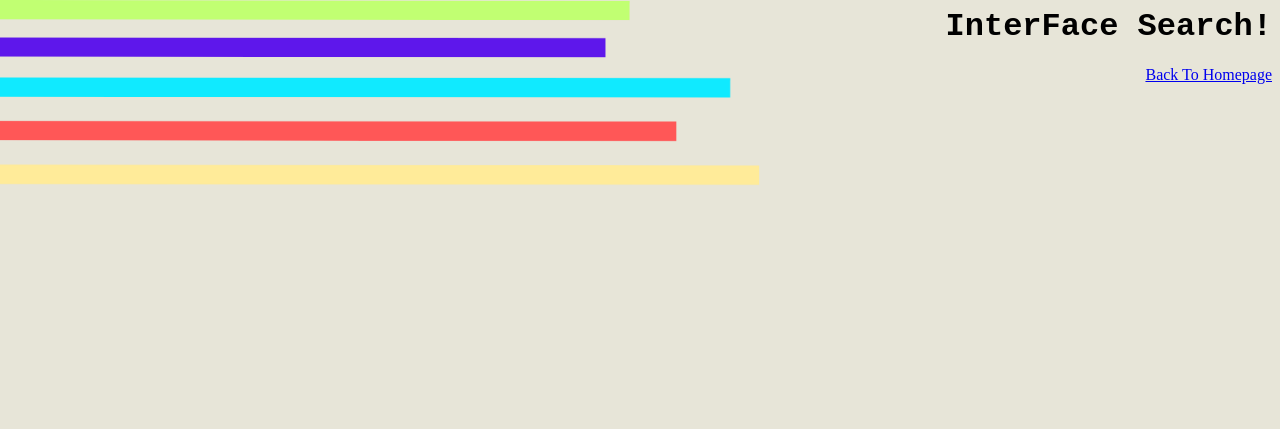
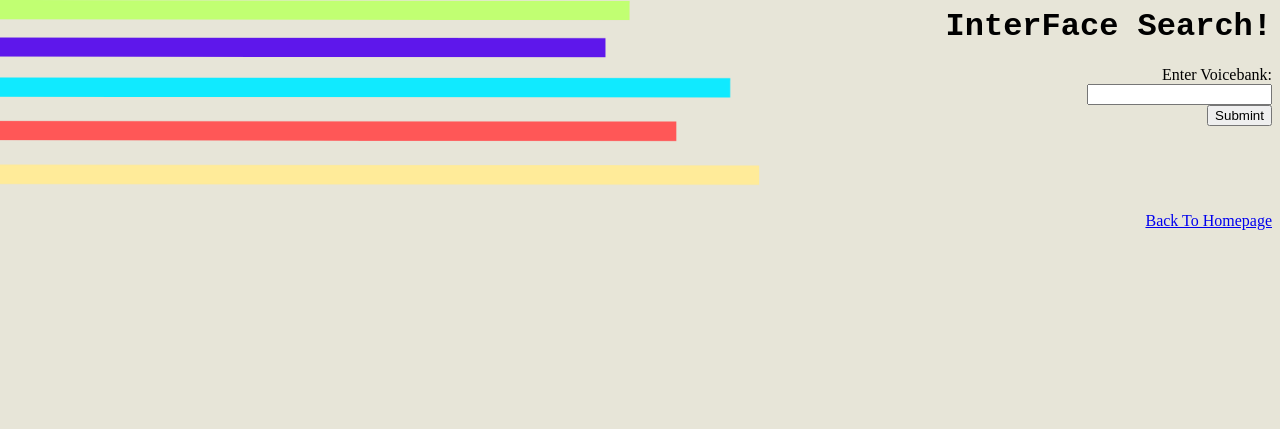
Before and after one commit to KodyMcmillan007/VoicebankSystem, a Flask app: page /interfacesearch.html in a window 1280 px wide. Shown: the top 429 px of the page. Run offline with Flask 3, Linux system fonts and the light colour scheme; some web fonts are replaced.

Commit message:
Interface Function Update

```diff
--- a/app.py
+++ b/app.py
@@ -7,7 +7,7 @@ app.config['TEMPLATES_AUTO_RELOAD'] = True
 def get_song_list():
     # System to scan the static directory for audito files
     static_dir = os.path.join(app.root_path, 'static')
-#-------------DEBUG--------------------------------
+#-------------DEBUG---------------------------------
     print ("\n" + "="*50)
     print(f"DEBUG: Flask is searching for music within in:\n {static_dir}")
 
@@ -115,6 +115,8 @@ def voicebank_songs():
             print (storage_text)
         else:
             storage_text = ("Please Insert A Stored Data")
+        print (storage_text)
+        print (results)
     return render_template('interfacesearch.html', send_song_data = storage_text)
 #---------------------------------------------------
 @app.route('/interfacesearch.html', methods=['GET', 'POST'])
--- a/static/interfacesearch.css
+++ b/static/interfacesearch.css
@@ -15,3 +15,23 @@ h1 {
 .footer {
     text-align: right;
 }
+
+form {
+  overflow: hidden;
+}
+
+input {
+  float: right;
+  clear: both;
+}
+label {
+  float: right;
+  clear: both;
+}
+button {
+  float: right;
+  clear: both;
+}
+p {
+    float: right;
+}
--- a/templates/index.html
+++ b/templates/index.html
@@ -50,10 +50,10 @@
     <div class="player-box">
         {% if current_song %}
             <h2> Music System </h2>
-            <h3> Current Song: {{current_song }}</h3>
+            <h3> Current Song: {{current_song}}</h3>
 
             <audio controls autoplay onended="window.location.href='/play/{{ next_id }}'">
-                <source src="{{ url_for('static', filename=current_song) }}" type="apudio/meg">
+                <source src="{{ url_for('static', filename=current_song) }}" type="audio/meg">
             </audio>
 
             <div class="queue">
--- a/templates/interfacesearch.html
+++ b/templates/interfacesearch.html
@@ -5,9 +5,25 @@
     </head>
     <body>
         <h1>InterFace Search!</h1>
+        <p class="footer">
+        <form method="POST">
+            <label for="username">Enter Voicebank:</label>
+            <input type="text" ID="username" name="voicebank_id" required>
+            <button type="submit">Submint</button>
+        </form>
 
+        {% if send_song_data %}
+            <p>This voicebank is within these songs, {{send_song_data}}</p>
+        {% endif %}
+        </p>
         <p class="footer">
+            <br>
+            <br>
+            <br>
             <a href="/">Back To Homepage</a>
+        </p>
+
+
     </body>
 
 </html>
```
